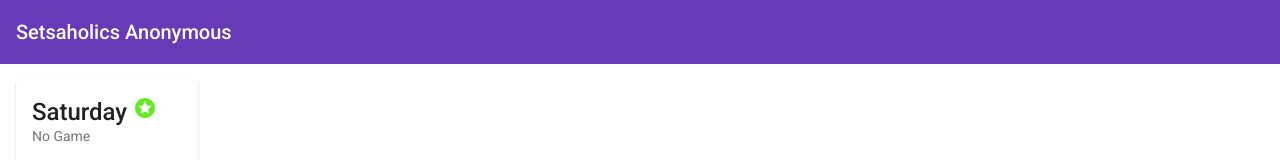
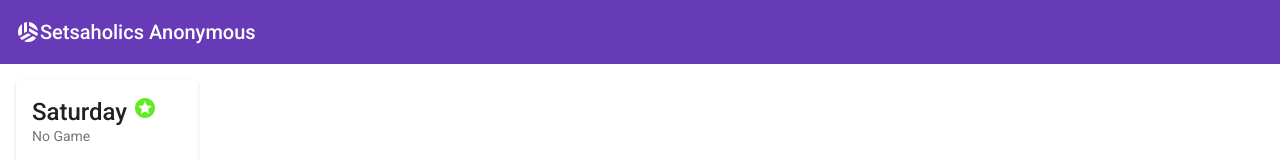
Before and after one commit to fitzerc/squad-page, an Angular app: page / in a window 1280 px wide. Shown: the top 160 px of the page. Built offline with nearby package versions, Linux system fonts and the light colour scheme.

Commit message:
added the volleyball

```diff
--- a/src/app/nav-bar/nav-bar.component.html
+++ b/src/app/nav-bar/nav-bar.component.html
@@ -1,6 +1,8 @@
 <mat-toolbar color="primary">
   <mat-toolbar-row>
+    <mat-icon style="float: right;" aria-hidden="false" style="color: white;" aria-label="Win icon">sports_volleyball</mat-icon>
     <span>{{SquadName}}</span>
+
     <!--
     <span class="example-spacer"></span>
     <button mat-icon-button class="example-icon" aria-label="Example icon-button with menu icon">
```
